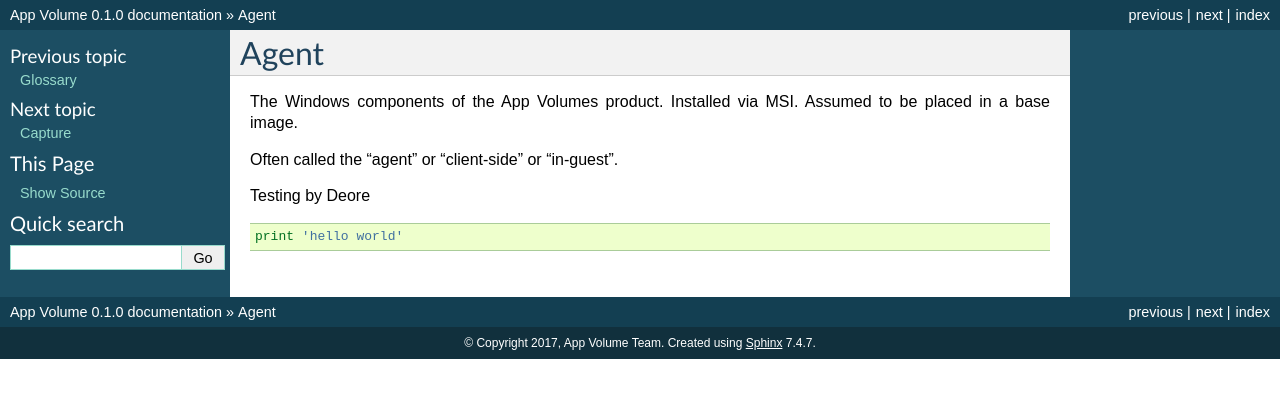
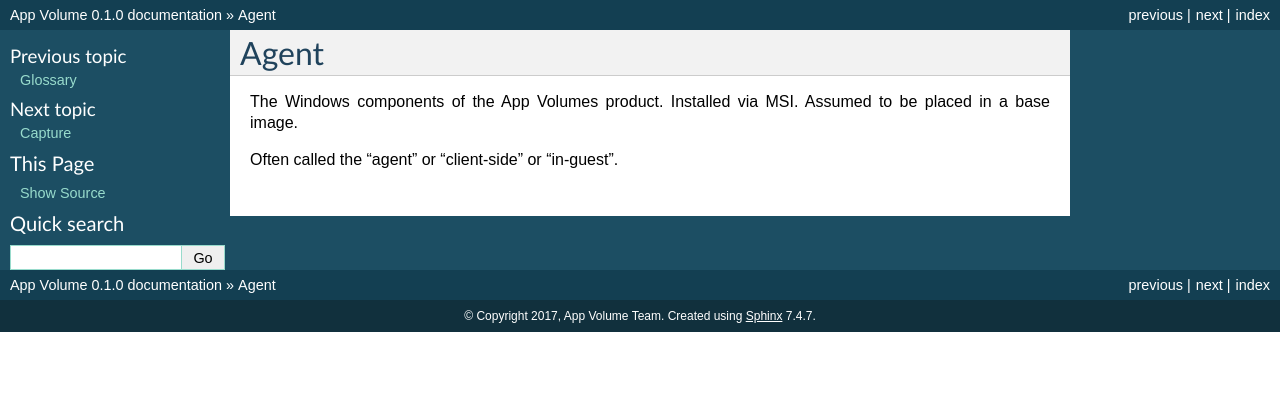
Before and after one commit to cloudvolumes/appvol-doc, a Sphinx documentation site: the page built from docs/agent/agent.md, in a window 1280 px wide. Shown: the top 398 px of the page. Built offline with Sphinx 7.4.7, drawn with Linux system fonts in a browser that asks for light colours; formulas are drawn with MathJax 3.

Commit message:
Revert "testing"
This reverts commit b8d6ef07da404b70a1ce1b367ab7a79b8bab6e35.

````diff
--- a/docs/agent/agent.md
+++ b/docs/agent/agent.md
@@ -3,11 +3,3 @@
 The Windows components of the App Volumes product. Installed via MSI. Assumed to be placed in a base image.
 
 Often called the "agent" or "client-side" or "in-guest".
-
-Testing by Deore
-
-
-```
-print 'hello world'
-
-```
````
